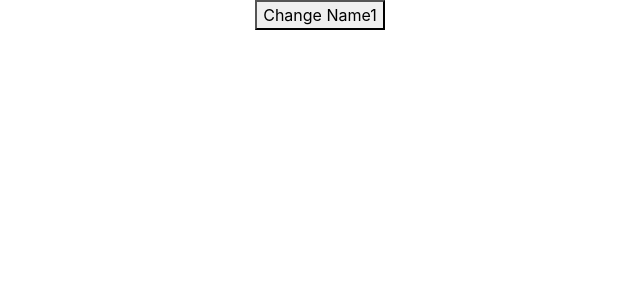
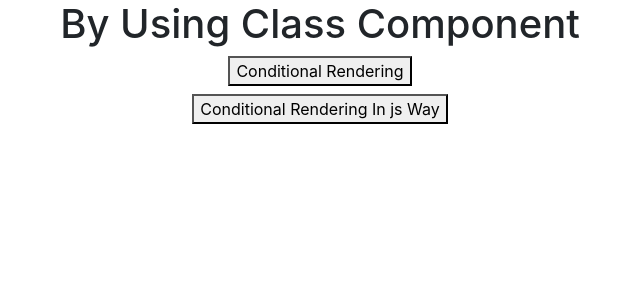
Before and after one commit to HusnainK721/my-first-app, a React (Create React App) app: page / in a window 1280 px wide. Shown: the top 300 px of the page, without its empty margins (320-960 px from the left). Built offline with nearby package versions, Linux system fonts and the light colour scheme.

Commit message:
re arranged conditional rendering in class component

```diff
--- a/src/Component/Module-4-ListAndConditional/ListAndConditionalClass/RenderingContentDynamicIn-js-way/RenderingInJsWayParent.jsx
+++ b/src/Component/Module-4-ListAndConditional/ListAndConditionalClass/RenderingContentConditionally-js-way/RenderingInJsWayParent.jsx
@@ -49,8 +49,10 @@ export class RenderingInJsWayParent extends Component {
       );
     }
     return (
-      <div>
-        <button onClick={this.toggleNamePersonHandler}>Change Name1</button>
+      <div className="mt-2">
+        <button onClick={this.toggleNamePersonHandler}>
+          Conditional Rendering In js Way
+        </button>
         {person}
       </div>
     );
--- /dev/null
+++ b/src/Component/Module-4-ListAndConditional/ListAndConditionalClass/RenderingContentConditionally/RenderingContentConditionllyParent.jsx
@@ -0,0 +1,61 @@
+import React, { Component } from "react";
+import { RenderingContentConditionllyChild } from "./RenderingContentConditionllyChild";
+
+export class RenderingContentConditionllyParent extends Component {
+  state = {
+    person: [
+      { name: "Batman", age: 25 },
+      { name: "Superman", age: 30 },
+      { name: "Captain America", age: 56 },
+    ],
+  };
+
+  // onClick of button it will execute & Changing the existing state to new state
+
+  changeNameHandler1 = (e) => {
+    this.setState({
+      person: [
+        { name: e.target.value, age: 25 },
+        { name: "Clark", age: 30 },
+        { name: "Steve", age: 20 },
+      ],
+    });
+  };
+  showPerson = false;
+
+  toggleNamePersonHandler = () => {
+    const doesShow = this.state.showPerson;
+    this.setState({ showPerson: !doesShow });
+  };
+  render() {
+    let person = null;
+    if (this.state.showPerson) {
+      person = (
+        <div>
+          <RenderingContentConditionllyChild
+            name={this.state.person[0].name}
+            age={this.state.person[0].age}
+          />
+          <RenderingContentConditionllyChild
+            name={this.state.person[1].name}
+            age={this.state.person[1].age}
+          />
+          <RenderingContentConditionllyChild
+            name={this.state.person[2].name}
+            age={this.state.person[2].age}
+            clicked={this.changeNameHandler}
+            change={this.changeNameHandler1}
+          />
+        </div>
+      );
+    }
+    return (
+      <div>
+        <button onClick={this.toggleNamePersonHandler}>
+          Conditional Rendering
+        </button>
+        {person}
+      </div>
+    );
+  }
+}
--- a/src/Component/Module-4-ListAndConditional/Module4ListAndConditional.jsx
+++ b/src/Component/Module-4-ListAndConditional/Module4ListAndConditional.jsx
@@ -1,9 +1,12 @@
 import React from "react";
-import { RenderingInJsWayParent } from "./ListAndConditionalClass/RenderingContentDynamicIn-js-way/RenderingInJsWayParent";
+import { RenderingContentConditionllyParent } from "./ListAndConditionalClass/RenderingContentConditionally/RenderingContentConditionllyParent";
+import { RenderingInJsWayParent } from "./ListAndConditionalClass/RenderingContentConditionally-js-way/RenderingInJsWayParent";
 
 export const Module4ListAndConditional = () => {
   return (
     <div>
+      <h1>By Using Class Component</h1>
+      <RenderingContentConditionllyParent />
       <RenderingInJsWayParent />
     </div>
   );
```
Also changed, not shown: src/Component/Module-4-ListAndConditional/ListAndConditionalClass/RenderingContentConditionally-js-way/RenderingInJsWayChild.jsx (renamed from src/Component/Module-4-ListAndConditional/ListAndConditionalClass/RenderingContentDynamicIn-js-way/RenderingInJsWayChild.jsx), src/Component/Module-4-ListAndConditional/ListAndConditionalClass/RenderingContentConditionally/RenderingContentConditionllyChild.jsx (renamed from src/Component/Module-4-ListAndConditional/ListAndConditionalClass/RenderingContentDynamicaly/RenderingContentConditionllyChild.jsx), src/Component/Module-4-ListAndConditional/ListAndConditionalClass/RenderingContentDynamicaly/RenderingContentConditionllyParent.jsx (deleted), 1 other file (tests, documents, lock files or other folders).
